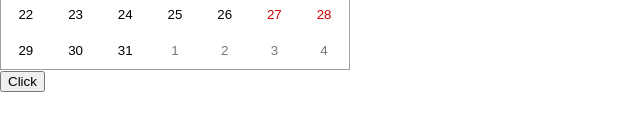
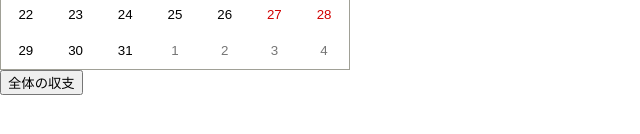
Before and after one commit to yutoyasuda1128/balance-management, a React (Create React App) app: page / in a window 1280 px wide. Shown: the part 202-336 px from the top of the page, without its empty margins (0-640 px from the left). Built offline with nearby package versions, Linux system fonts and the light colour scheme.

Commit message:
ボタンの名前の変更

```diff
--- a/src/Calendar.jsx
+++ b/src/Calendar.jsx
@@ -27,7 +27,7 @@ export function AppCalendar() {
             onClickDay={onClickDay}
           />
           <div>
-            <button onClick={ setShow }>Click</button>
+            <button onClick={ setShow }>全体の収支</button>
           </div>
           {show && (
             <div id="overlay">
```
